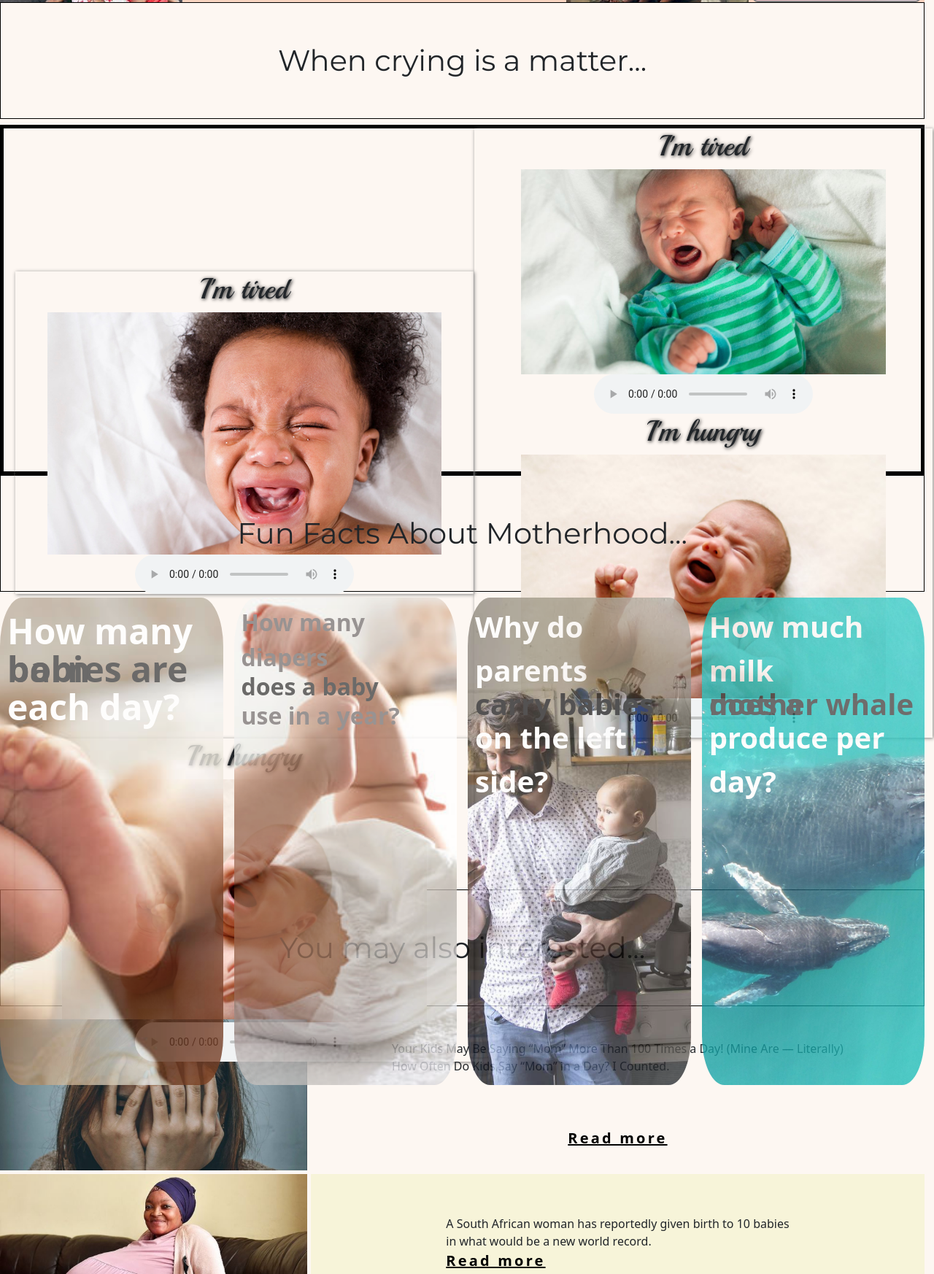
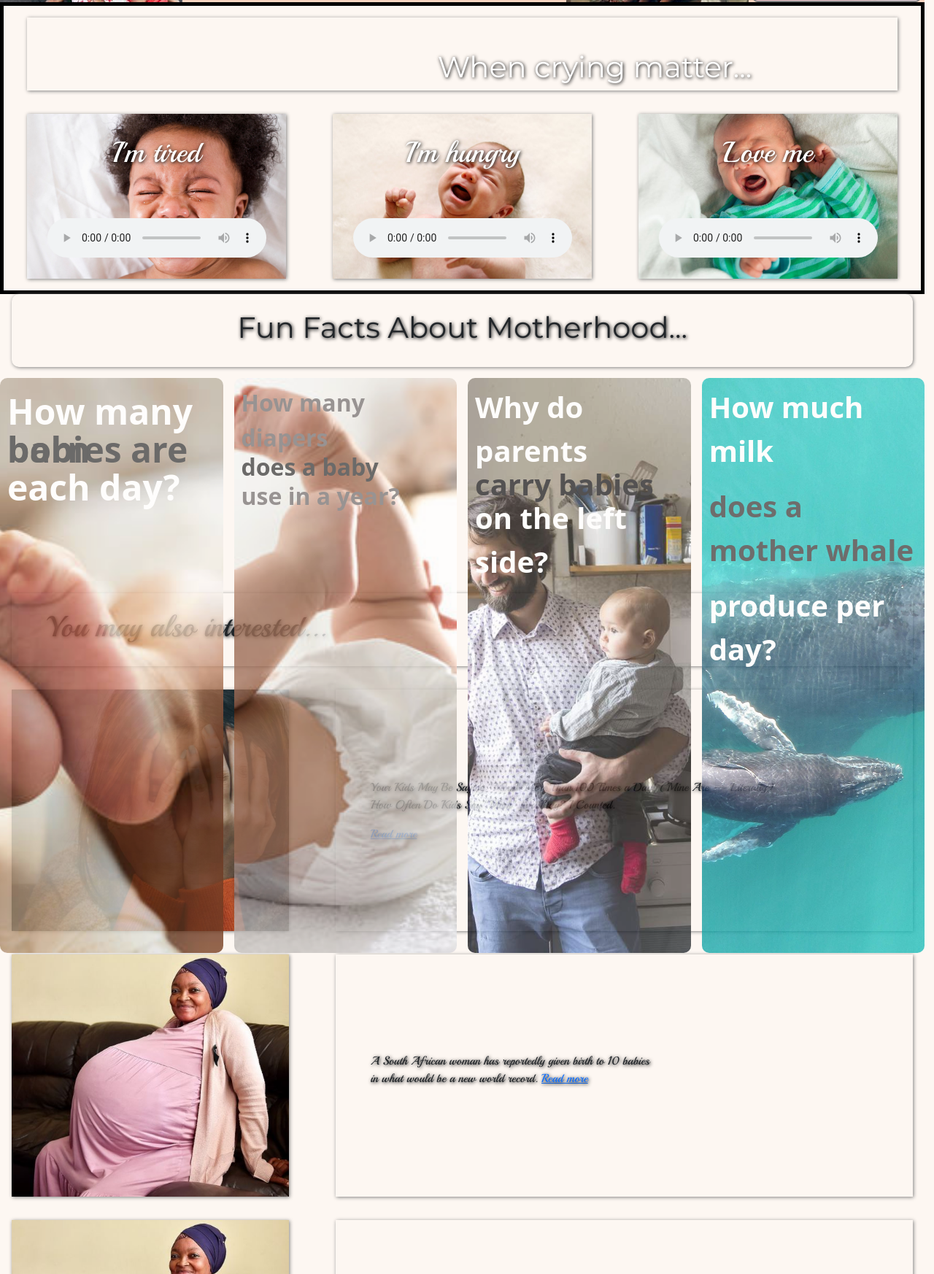
Before and after one commit to Gabita778/Mommy-tells-blog, a website built with Parcel: page src/index.html in a window 1280 px wide. Shown: the part 1458-3204 px from the top of the page at 73% size. Built offline with nearby package versions, Linux system fonts and the light colour scheme; a web font is replaced by a local one.

Commit message:
in this comment is the most stable version so far

```diff
--- a/src/index.html
+++ b/src/index.html
@@ -117,97 +117,66 @@
 
   <!-- Pickchu's section -->
 
-    <section class="container09-title">
-
-        <h1>When crying is a matter...</h1>
-
+    <section class="container09">
+        <div class="container09-title">
+            <h1>When crying matter...</h1>
+        </div>
+        <div class="tired">
+            <h1 >I'm tired</h1>
+            <audio controls src="Audio/baby-crying-64996.mp3"></audio>
+        </div>
+        <div class="hungry">
+           <h1 >I'm hungry</h1>
+            <audio controls src="Audio/babyshouting-32047.mp3"></audio>
+        </div>
+        <div class="love">
+            <h1 >Love me</h1>
+            <audio controls src="Audio/babyshouting-32047.mp3"></audio>
+        </div>
     </section>
 
 
-    <section class="container09">
-
-        <div>
-            <h1>I'm tired</h1>
-            <img src="images/babycrying.jpg" />
-            <audio controls src="Audio/baby-crying-64996.mp3"> </audio>
-        </div>
-
-        <div>
-
-            <h1>I'm tired</h1>
-            <img src="images/Newborn-boy-crying.jpg" width="500px"/>
-            <audio controls src="Audio/babyshouting-32047.mp3" > </audio>
-
-            <h1>I'm hungry</h1>
-            <img src="images/babyishungry.jpg" width="500">
-            <audio controls src="Audio/babyshouting-32047.mp3"> </audio>
-
-        </div>
-
-        <div>
-            <h1>I'm hungry</h1>
-            <img src="images/babyishungry.jpg"  width="500px">
-            <audio controls src="Audio/babyshouting-32047.mp3"> </audio>
-        </div>
-
-
-
-
-    </section>
-
-
-    <section class="container10-title">
-
-    <h1>Fun Facts About Motherhood...</h1>
-
-    </section>
-
 
     <section class="container10">
-
-
-        <div class="pic1"><p>How many <br><p class="pic1-q"> babies are born </p>each day?</p>
+        <div class="container10-title">
+            <h1>Fun Facts About Motherhood...</h1>
+        </div>
+       <!-- the link under make possible to see the answer in the handy -->
+        <div class="pic1"><p>How many <br><p class="pic1-q"> babies are born </p>each day?</p><a href=""></a>
             <span>Around 385,000 babies are born daily</span></div>
         <div class="pic2"><p>How many diapers <br><p class="pic2-q">does a baby</p>use in a year?</p>
             <span>A baby can go through an average of 2,200 diapers in the first year</span></div>
         <div class="pic3"><p>Why do parents <br><p class="pic3-q">carry babies</p> on the left side?</p><span>The science behind it:It is closer to parent's heartbeat</span></div>
-        <div class="pic4"><p>How much milk <br><p class="pic4-q">does a mother whale</p> produce per day?</p><span>A nursing blue whale mother produces over 200 litres of milk a day.</span></div>
-
-    </section>
-
-
-    <section class="container11-title">
-
-        <h1>You may also interested...</h1>
+        <div class="pic4"><p>How much milk <br><p class="pic4-q">does a <br> mother whale</p> produce per day?</p><span>A nursing blue whale mother produces over 200 litres of milk a day.</span></div>
 
     </section>
 
     <section class="container11">
-        <div class="Artical-1"></div>
-            <div>
-            <p>Your Kids May Be Saying “Mom” More Than 100 Times a Day! (Mine Are — Literally) <br>How Often Do Kids Say “Mom” in a Day? I Counted. </p>
-            <button>Read more</button>
-            </div>
-
-
-    <div class="Artical-2"></div>
-        <div>
-        <p>A South African woman has reportedly given birth to 10 babies <br>in what would be a new world record.
-              <button>Read more</button>
+        <div class="container11-title">
+            <h1>You may also interested...</h1>
+        </div>
+        <div class="artical-1"></div>
+        <div class="p-artical-1">
+            <p>Your Kids May Be Saying “Mom” More Than 100 Times a Day! (Mine Are — Literally) <br>How Often Do Kids Say
+                “Mom” in a Day? I Counted. </p>
+            <a href="">Read more</a>
         </div>
 
+        <div class="artical-2"></div>
+        <div class="p-artical-2">
+            <p>A South African woman has reportedly given birth to 10 babies <br>in what would be a new world record.
+            <a href="">Read more</a>
+        </div>
 
-     <div class="Artical-3"></div>
-          <div>
+        <div class="artical-3"></div>
+        <div class="p-artical-3">
             <p>A South African woman has reportedly given birth to 10 babies
-            <button>Read more</button>
-    </div>
-
+            <a href="">Read more</a>
+        </div>
     </section>
 
     <!-- Agatha's footer -->
     <footer>
-
         <section class="section1">
             <h3>Our Philosophy</h3>
             <p class="p-blog">Lorem ipsum dolor sit amet consectetur, adipisicing elit. Accusamus cum dolore, quo exeius
--- a/src/styles/main.scss
+++ b/src/styles/main.scss
@@ -564,7 +564,6 @@ header input:checked+label span::before {
   display: flex;
   justify-content: center;
   align-items: center;
-
   }
 
 
@@ -692,89 +691,111 @@ header input:checked+label span::before {
 padding-top: 10px;
 display: flex;
 justify-content:flex-start;
+}
 
+// Pikchu's section
+.container09 {
+  border: 5px solid black;
+  width: 100%;
+  height: 50vh;
+  padding: 1em;
+  display: grid;
+  grid-template-columns: 1fr 1fr 1fr;
+  grid-template-rows: 100px 1fr;
+  gap: 2em;
 
+  div {
+    color:white;
+    box-shadow: 1px 1px 5px grey;
+    margin: 0 1em;
+    display: flex;
+    flex-direction: column;
+     justify-content: space-around;
+    align-items: center;
+    text-shadow: 1px 1px 5px black;
+    font-family: variables.$headerfont;
+  }
+
+  .container09-title {
+    grid-column: 1/4;
+    grid-row: 1;
+    display: flex;
+    align-items: flex-end;
+    justify-content: flex-end;
+
+    h1 {
+      // border: 1px solid black;
+      font-family: 'Montserrat', sans-serif;
+      margin-right: 5em;
+    }
+  }
+
+  .tired {
+    grid-column: 1/2;
+    grid-row: 2/3;
+    background: url(../images/babycrying.jpg) no-repeat;
+    background-size: cover;
+    background-position: center;
+  }
+
+  .hungry {
+    grid-column: 2/3;
+    grid-row: 2/3;
+    background: url(../images/babyishungry.jpg) no-repeat;
+    background-size: cover;
+    background-position: center;
+  }
+
+  .love {
+    grid-column: 3/4;
+    grid-row: 2/3;
+    background: url(../images/Newborn-boy-crying.jpg) no-repeat;
+    background-size: cover;
+    background-position: center;
   }
 
 
-
-// Pikchu's section
-
-.container09-title{
-
-  h1{
-    border: 1px solid black;
-    height: 20vh;
-    display: grid;
-    place-items: center;
-    font-family: 'Montserrat', sans-serif;
-  }
-
   @media (max-width:700px) {
+    margin-top: 225vh;
+    height: 200vh;
     display: grid;
     grid-template-columns: auto;
     grid-template-rows: auto;
 
+    h1 {
+      padding: 0.5em;
     }
 
+    .container09-title {
+      height: 30vh;
+      grid-column: 1/2;
+      grid-row: 1/2;
     }
 
-.container09 {
-  border: 5px solid black;
-  margin: auto;
-  height: 60vh;
-  grid-gap: 1px;
-  display: grid;
-  justify-content: space-between;
-  align-items: center;
-
-  grid-template-columns: 1fr 1fr 1fr;
-
-
-  grid-template-columns: 1fr 1fr;
-  grid-row: auto;
-
-
-  div {
-    box-sizing: border-box;
-    width: 100%;
-    box-shadow: 1px 1px 5px grey;
-    margin: 0 1em;
-    display: grid;
-    place-items: center;
-    text-shadow: 1px 1px 5px black;
-    font-family: variables.$headerfont;
+    .tired {
+      height: 30vh;
+      grid-column: 1/2;
+      grid-row: 2/3;
     }
 
+    .hungry {
+      height: 30vh;
+      grid-column: 1/2;
+      grid-row: 3/4;
+    }
 
-  @media (max-width:700px) {
-    display: grid;
-    grid-template-columns: auto;
-    grid-template-rows: auto;
+    .love {
+      height: 30vh;
+      grid-column: 1/2;
+      grid-row: 4/5;
+    }
+
+    audio {
+      margin-left: 1em;
+    }
   }
 }
 
-
-.container10-title{
-
-  h1{
-
-    border: 1px solid black;
-    height: 20vh;
-    display: grid;
-    place-items: center;
-    font-family: variables.$footerfont;
-
-  }
-
-  // @media (max-width:700px) {
-  //   display: grid;
-  //   grid-template-columns: auto;
-  //   grid-template-rows: auto;
-
-  // }
-
-}
 
 .container10 {
   height: 50vh;
@@ -782,44 +803,72 @@ justify-content:flex-start;
   margin: auto;
   display: grid;
   grid-template-columns: repeat(4, 1fr);
+  grid-template-rows: 100px 1fr;
   grid-gap: 15px;
 
 
   div {
     background-position: center;
     background-repeat: no-repeat;
-    border-radius: 10%;
+    border-radius: 10px;
     padding: 10px;
+  }
+
+  .container10-title{
+    grid-column: 1/5;
+    grid-row: 1/2;
+    border-radius: none;
+    padding: 3em;
+    box-shadow: 1px 1px 5px grey;
+    margin: 0 1em;
+    display: flex;
+    flex-direction: column;
+    justify-content: center;
+    text-shadow: 1px 1px 5px black;
+    font-family: variables.$headerfont;
+
+    h1{
+      // border: 1px solid black;
+      height: 20vh;
+      display: grid;
+      place-items: center;
+      font-family: variables.$footerfont;
+    }
+
   }
 
 
   @media (max-width:700px) {
     width: 100%;
-    height: 200vh;
+    height: 250vh;
+    margin-top: 50vh;
     display: grid;
-    grid-template-columns: repeat(4, 1fr);
+    grid-template-columns: auto;
     grid-template-rows: auto;
+
+    .container10-title{
+      height: 10vh;
+      grid-column: 1/2;
+      grid-row: 1/2;
+    }
   }
 }
 
 
 .pic1 {
+  grid-column: 1/2;
+  grid-row: 2/3;
   background-image: url(../images/babyfoot.jpg);
   background-size: cover;
   opacity: 0.8;
   color: white;
   font-size: 3rem;
-  grid-column: 1/2;
   font-weight: 800;
 
   @media (max-width:700px) {
-    grid-column: 1/5;
-    grid-row: 1/2;
+    grid-column: 1/2;
+    grid-row: 2/3;
   }
-
-}
-
-.pic1{
 
   .pic1-q{
     color: rgb(71, 71, 71);
@@ -827,11 +876,10 @@ justify-content:flex-start;
     font-weight: 600;
   }
 
-}
-
-.pic1 span{
+  span{
     opacity: 0;
     color: white;
+  }
 }
 
 .pic1:hover span{
@@ -845,23 +893,20 @@ justify-content:flex-start;
 }
 
 .pic2 {
+  grid-column: 2/3;
+  grid-row: 2/3;
   background-image: url(../images/babydiaper1.jpg);
   opacity: 0.8;
   background-size: cover;
-  grid-column: 2/3;
-  grid-row: 1/2 ;
   color: variables.$sectionfont;
   font-size: 2rem;
   font-weight: 800;
 
-
-
-  @media (max-width:700px) {
-    grid-column: 1/5;
-    grid-row: 2/3;
+  @media (max-width:700px){
+    grid-column: 1/2;
+    grid-row: 3/4;
   }
 }
-
 
 .pic2-q{
   color: rgb(71, 71, 71);
@@ -869,7 +914,6 @@ justify-content:flex-start;
   font-weight: 600;
 
 }
-
 
 .pic2 span{
   opacity: 0;
@@ -887,21 +931,20 @@ justify-content:flex-start;
 }
 
 .pic3 {
+  grid-column: 3/4;
+  grid-row: 2/3;
   background-image: url(../images/babyinarm.jpg);
   background-size: cover;
   opacity: 0.8;
-  grid-column: 3/4;
-  grid-row: 1/2;
   color: white;
   font-size: 2.5rem;
   font-weight: 800;
 
   @media (max-width:700px) {
-    grid-column: 1/5;
-    grid-row: 3/4;
+    grid-column: 1/2;
+    grid-row: 4/5;
   }
 }
-
 
 .pic3-q{
 
@@ -910,7 +953,6 @@ justify-content:flex-start;
   color: #2b2a2b;
 
 }
-
 
 .pic3 span{
   opacity: 0;
@@ -928,23 +970,23 @@ justify-content:flex-start;
 }
 
 .pic4 {
+  grid-column: 4/5;
+  grid-row: 2/3;
   background-image: url(../images/whalemom.jpg);
   background-size: cover;
   opacity: 0.8;
-  grid-column: 4/5;
-  grid-row: 1/2;
   color: white;
   font-size: 2.5rem;
   font-weight: 600;
 
   @media (max-width:700px) {
-    grid-column: 1/5;
-    grid-row: 4/5;
+    grid-column: 1/2;
+    grid-row: 5/6;
   }
 }
 
 .pic4-q{
-  line-height: 0;
+  width: 100%;
   color: #4B4B4B;
 }
 
@@ -963,89 +1005,89 @@ justify-content:flex-start;
   opacity: .9;
 }
 
-
-
-.container11-title{
-
-  h1{
-    border: 1px solid black;
-    height: 20vh;
-   display: grid;
-   place-items: center;
-   font-family: variables.$footerfont;
-  }
-
-}
-
 .container11 {
   margin: auto;
-  height: 80vh;
-  grid-gap: 5px;
+  width: 100%;
+  height: 150vh;
   display: grid;
   padding-top: 10px;
   grid-template-columns: 1fr 2fr;
-  grid-template-rows: 1fr 1fr 1fr;
+  grid-template-rows: 100px 1fr 1fr 1fr;
+  grid-gap: 2em;
 
-
-  div{
-
-    display: grid;
-    place-items: center;
-
+  div {
+    padding: 3em;
+    box-shadow: 1px 1px 5px grey;
+    margin: 0 1em;
+    display: flex;
+    flex-direction: column;
+    justify-content: center;
+    text-shadow: 1px 1px 5px black;
+    font-family: variables.$headerfont;
   }
 
-  button{
-      background-color: transparent;
-      border: none;
-      text-decoration: underline;
-      letter-spacing: 0.2rem;
+  .container11-title {
+    padding: 3em;
+    grid-column: 1/3;
+    grid-row: 1/2;
+
+    h1 {
+      border: transparent;
+      height: fit-content;
+    }
   }
 
-
-
-  div:nth-child(1) {
+  div:nth-child(2) {
+    grid-column: 1/2;
+    grid-row: 2/3;
     background-color: var(--primary);
     background-image: url(../images/callingmom.jpeg);
     background-size: cover;
 
-
-    @media (max-width:700px) {
-
-
+    .p-artical-1 {
+      grid-column: 2/3;
+      grid-row: 2/3;
+    }
   }
 
+  div:nth-child(4) {
+    grid-column: 1/2;
+    grid-row: 3/4;
+    background-image: url(../images/10babies.jpg);
+    background-size: cover;
+
+    .p-artical-2 {
+      background-color: rgb(247, 244, 217);
+      grid-column: 2/3;
+      grid-row: 3/4;
+    }
   }
 
-
-  div:nth-child(3) {
-
+  div:nth-child(6) {
+    grid-column: 1/2;
+    grid-row: 4/5;
     background-image: url(../images/10babies.jpg);
     background-size: cover;
   }
 
-  div:nth-child(4) {
-    background-color: rgb(247, 244, 217);
+  @media (max-width:700px) {
+    background-color: #c39595;
+    width: 100%;
+    height: 250vh;
+    margin-top: 50vh;
+    display: grid;
+    grid-template-columns: 100%;
+    grid-template-rows: auto;
 
-    @media (max-width:700px) {
-      display: block;
+    .container11-title {
+      grid-column: 1/2;
+      grid-row: 1/2;
+      height: 25vh;
     }
 
+    .artical-2 {
+      display: none;
     }
-
-
-  div:nth-child(5) {
-
-
-    background-image: url(../images/10babies.jpg);
-    background-size: cover;
-  }
-
-
-  @media (max-width:700px) {
-    display: grid;
-    grid-template-columns: auto;
-    grid-template-rows: auto;
-
   }
 }
 
@@ -1309,7 +1351,7 @@ button svg {
   .totop{
     position: absolute;
     left:11em;
-    top: 757vh;
+    top: 1450vh;
     margin-bottom: 4em;
   }
 
```
Lines whose indentation alone changed are shown as unchanged.
